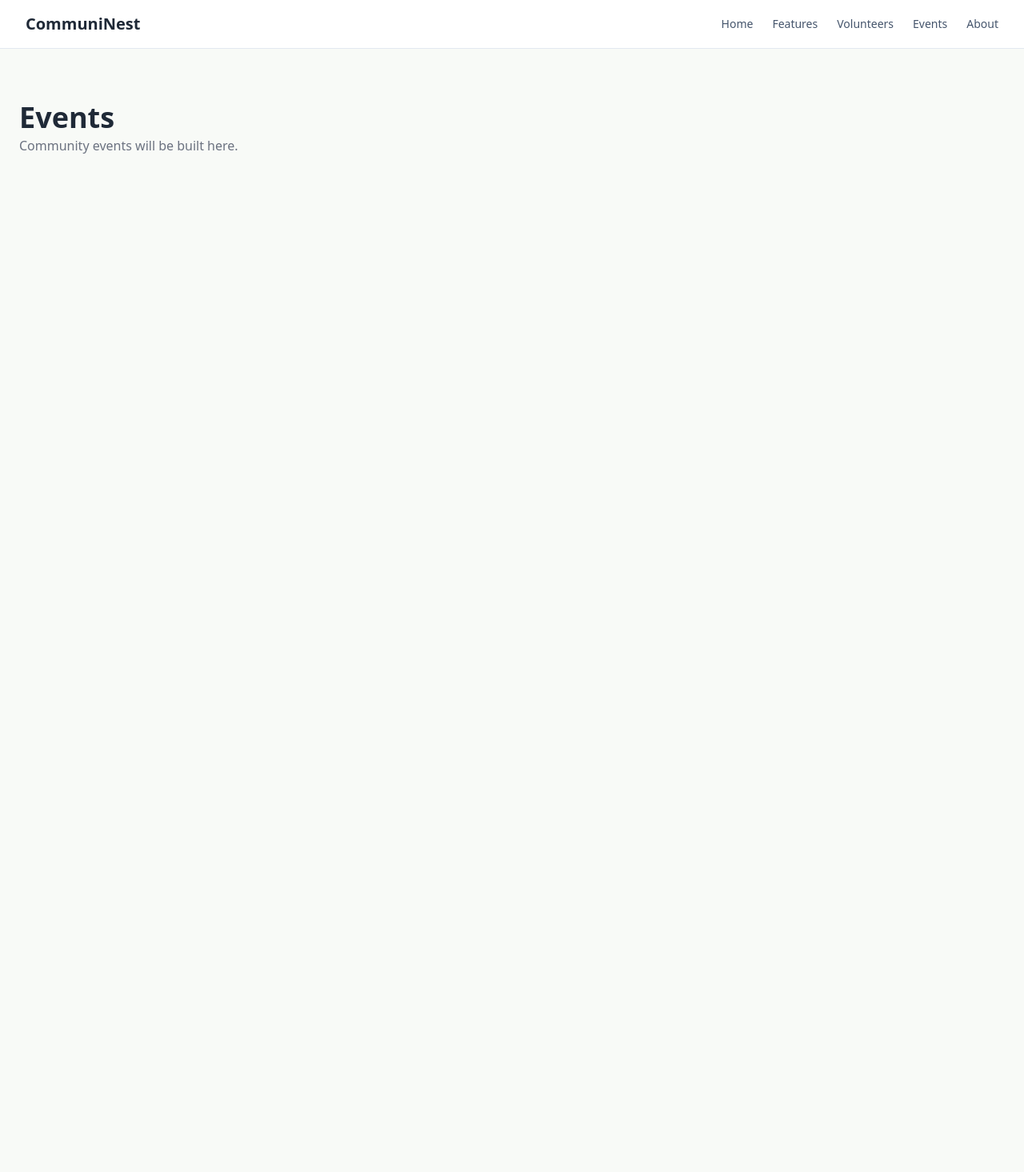
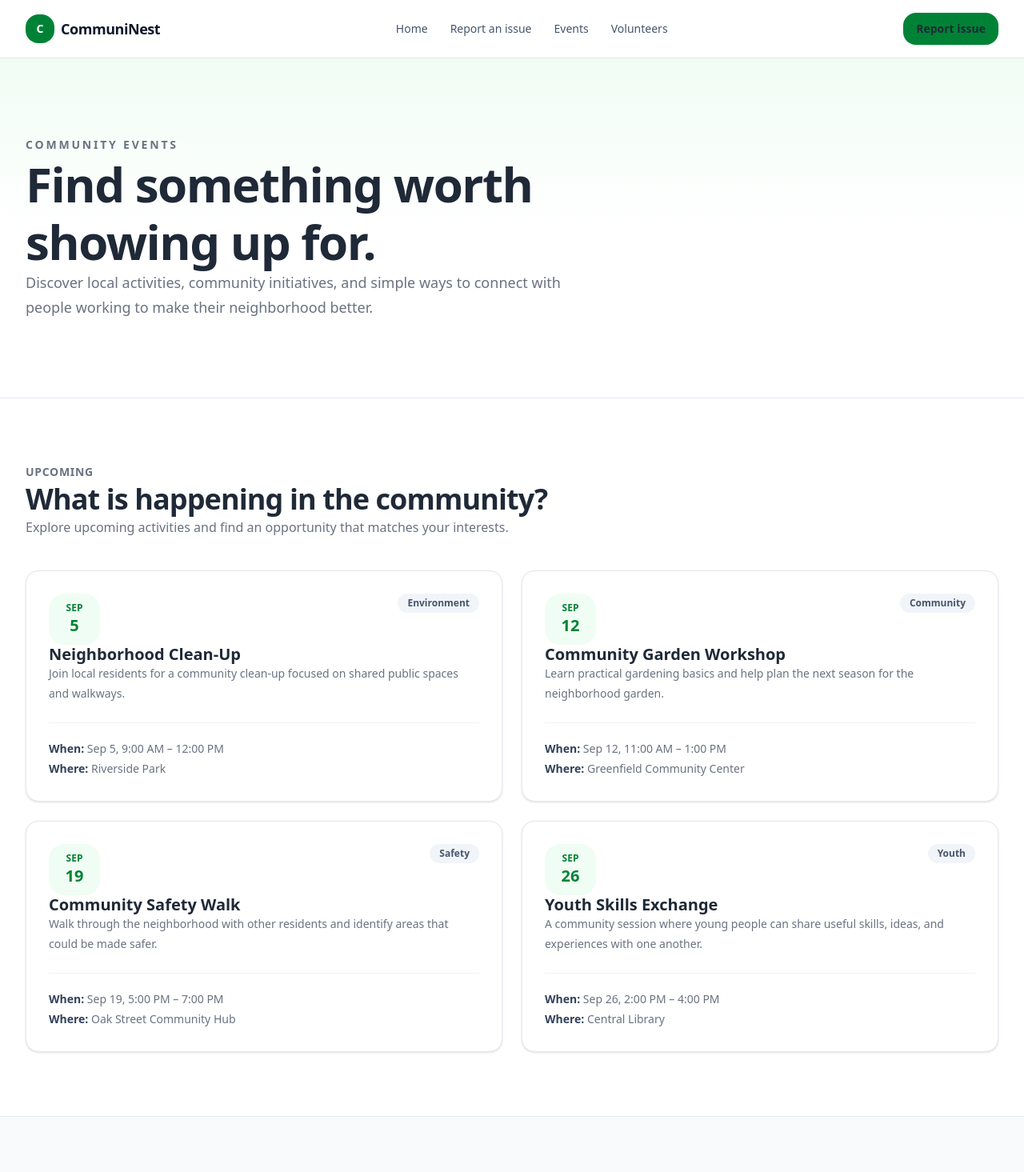
Before and after one commit to abdullahcodes-dev/FlyrankFrontendCapstone, a Next.js app: page /events in a window 1280 px wide. Shown: the top 1465 px of the page at 80% size. Before the commit the page ends 800 px from the top, so only its background shows below. Built offline with nearby package versions, Linux system fonts and the light colour scheme.

Commit message:
feat: complete events section and fix duplicate navbar

```diff
--- a/app/events/page.tsx
+++ b/app/events/page.tsx
@@ -1,10 +1,160 @@
+const events = [
+  {
+    date: "Sep 5",
+    time: "9:00 AM – 12:00 PM",
+    category: "Environment",
+    title: "Neighborhood Clean-Up",
+    location: "Riverside Park",
+    description:
+      "Join local residents for a community clean-up focused on shared public spaces and walkways.",
+  },
+  {
+    date: "Sep 12",
+    time: "11:00 AM – 1:00 PM",
+    category: "Community",
+    title: "Community Garden Workshop",
+    location: "Greenfield Community Center",
+    description:
+      "Learn practical gardening basics and help plan the next season for the neighborhood garden.",
+  },
+  {
+    date: "Sep 19",
+    time: "5:00 PM – 7:00 PM",
+    category: "Safety",
+    title: "Community Safety Walk",
+    location: "Oak Street Community Hub",
+    description:
+      "Walk through the neighborhood with other residents and identify areas that could be made safer.",
+  },
+  {
+    date: "Sep 26",
+    time: "2:00 PM – 4:00 PM",
+    category: "Youth",
+    title: "Youth Skills Exchange",
+    location: "Central Library",
+    description:
+      "A community session where young people can share useful skills, ideas, and experiences with one another.",
+  },
+];
+
 export default function EventsPage() {
   return (
-    <main className="px-6 py-16">
-      <h1 className="text-4xl font-bold">Events</h1>
-      <p className="mt-4 text-slate-600">
-        Community events will be built here.
-      </p>
+    <main className="min-h-screen bg-white text-slate-900">
+      {/* Hero */}
+      <section className="border-b border-slate-200 bg-gradient-to-b from-green-50 via-white to-white">
+        <div className="mx-auto max-w-7xl px-6 py-20 sm:py-24 lg:px-8">
+          <div className="max-w-3xl">
+            <p className="text-sm font-semibold uppercase tracking-[0.2em] text-green-700">
+              Community events
+            </p>
+
+            <h1 className="mt-5 text-4xl font-bold tracking-tight text-slate-900 sm:text-6xl">
+              Find something worth showing up for.
+            </h1>
+
+            <p className="mt-6 max-w-2xl text-lg leading-8 text-slate-600">
+              Discover local activities, community initiatives, and simple
+              ways to connect with people working to make their neighborhood
+              better.
+            </p>
+          </div>
+        </div>
+      </section>
+
+      {/* Events */}
+      <section
+        aria-labelledby="upcoming-events"
+        className="mx-auto max-w-7xl px-6 py-20 lg:px-8"
+      >
+        <div className="max-w-2xl">
+          <p className="text-sm font-semibold uppercase tracking-wider text-green-700">
+            Upcoming
+          </p>
+
+          <h2
+            id="upcoming-events"
+            className="mt-2 text-3xl font-bold tracking-tight text-slate-900 sm:text-4xl"
+          >
+            What is happening in the community?
+          </h2>
+
+          <p className="mt-4 leading-7 text-slate-600">
+            Explore upcoming activities and find an opportunity that matches
+            your interests.
+          </p>
+        </div>
+
+        <div className="mt-10 grid gap-6 md:grid-cols-2">
+          {events.map((event) => (
+            <article
+              key={event.title}
+              className="rounded-2xl border border-slate-200 bg-white p-7 shadow-sm transition hover:-translate-y-1 hover:border-green-200 hover:shadow-md"
+            >
+              <div className="flex items-start justify-between gap-4">
+                <div className="flex h-16 w-16 shrink-0 flex-col items-center justify-center rounded-xl bg-green-50 text-green-700">
+                  <span className="text-xs font-semibold uppercase">
+                    {event.date.split(" ")[0]}
+                  </span>
+                  <span className="text-xl font-bold">
+                    {event.date.split(" ")[1]}
+                  </span>
+                </div>
+
+                <span className="rounded-full bg-slate-100 px-3 py-1 text-xs font-semibold text-slate-600">
+                  {event.category}
+                </span>
+              </div>
+
+              <h3 className="mt-6 text-xl font-semibold text-slate-900">
+                {event.title}
+              </h3>
+
+              <p className="mt-3 text-sm leading-6 text-slate-600">
+                {event.description}
+              </p>
+
+              <div className="mt-6 space-y-2 border-t border-slate-100 pt-5 text-sm text-slate-500">
+                <p>
+                  <span className="font-semibold text-slate-700">When:</span>{" "}
+                  {event.date}, {event.time}
+                </p>
+
+                <p>
+                  <span className="font-semibold text-slate-700">
+                    Where:
+                  </span>{" "}
+                  {event.location}
+                </p>
+              </div>
+            </article>
+          ))}
+        </div>
+      </section>
+
+      {/* CTA */}
+      <section className="border-y border-slate-200 bg-slate-50">
+        <div className="mx-auto max-w-4xl px-6 py-16 text-center lg:px-8">
+          <p className="text-sm font-semibold uppercase tracking-wider text-green-700">
+            Get involved
+          </p>
+
+          <h2 className="mt-2 text-3xl font-bold tracking-tight text-slate-900">
+            Want to contribute beyond attending?
+          </h2>
+
+          <p className="mx-auto mt-4 max-w-2xl leading-7 text-slate-600">
+            Community events are one way to make a difference. You can also
+            share your time and skills by exploring volunteer opportunities.
+          </p>
+
+          <a
+            href="/volunteers"
+            className="mt-7 inline-flex rounded-lg bg-green-700 px-5 py-3 text-sm font-semibold text-white shadow-sm hover:bg-green-800"
+          >
+            Explore volunteering →
+          </a>
+        </div>
+      </section>
     </main>
   );
 }
--- a/app/layout.tsx
+++ b/app/layout.tsx
@@ -26,49 +26,48 @@ export default function RootLayout({
 }>) {
   return (
     <html lang="en">
-      <body className={`${inter.variable} ${spaceGrotesk.variable} antialiased`}>
+      <body
+        className={`${inter.variable} ${spaceGrotesk.variable} antialiased`}
+      >
         <header className="border-b border-slate-200 bg-white">
-          <nav className="mx-auto flex w-full max-w-7xl items-center justify-between px-4 py-4 sm:px-6 lg:px-8">
-            <Link
-              href="/"
-              className="shrink-0 text-xl font-bold text-slate-900"
-            >
-              CommuniNest
+          <nav
+            aria-label="Main navigation"
+            className="mx-auto flex max-w-7xl items-center justify-between px-6 py-4 lg:px-8"
+          >
+            <Link href="/" className="flex items-center gap-2">
+              <span className="flex h-9 w-9 items-center justify-center rounded-lg bg-green-700 text-sm font-bold text-white">
+                C
+              </span>
+
+              <span className="text-lg font-bold tracking-tight text-slate-900">
+                CommuniNest
+              </span>
             </Link>
 
-            <div className="flex flex-wrap items-center justify-end gap-x-4 gap-y-2 text-sm font-medium text-slate-600 sm:gap-x-6">
-              <Link href="/" className="transition-colors hover:text-green-700">
+            <div className="hidden items-center gap-7 text-sm font-medium text-slate-600 sm:flex">
+              <Link href="/" className="hover:text-green-700">
                 Home
               </Link>
 
-              <Link
-                href="/features"
-                className="transition-colors hover:text-green-700"
-              >
-                Features
+              <Link href="/report" className="hover:text-green-700">
+                Report an issue
               </Link>
 
-              <Link
-                href="/volunteers"
-                className="transition-colors hover:text-green-700"
-              >
-                Volunteers
-              </Link>
-
-              <Link
-                href="/events"
-                className="transition-colors hover:text-green-700"
-              >
+              <Link href="/events" className="hover:text-green-700">
                 Events
               </Link>
 
-              <Link
-                href="/about"
-                className="transition-colors hover:text-green-700"
-              >
-                About
+              <Link href="/volunteers" className="hover:text-green-700">
+                Volunteers
               </Link>
             </div>
+
+            <Link
+              href="/report"
+              className="rounded-lg bg-green-700 px-4 py-2.5 text-sm font-semibold text-white shadow-sm hover:bg-green-800"
+            >
+              Report issue
+            </Link>
           </nav>
         </header>
 
--- a/app/page.tsx
+++ b/app/page.tsx
@@ -36,45 +36,6 @@ const quickActions = [
 export default function HomePage() {
   return (
     <main className="min-h-screen bg-white text-slate-900">
-      {/* Navigation */}
-      <header className="border-b border-slate-200 bg-white">
-        <nav
-          aria-label="Main navigation"
-          className="mx-auto flex max-w-7xl items-center justify-between px-6 py-4 lg:px-8"
-        >
-          <Link href="/" className="flex items-center gap-2">
-            <span className="flex h-9 w-9 items-center justify-center rounded-lg bg-green-700 text-sm font-bold text-white">
-              C
-            </span>
-            <span className="text-lg font-bold tracking-tight">
-              CommuniNest
-            </span>
-          </Link>
-
-          <div className="hidden items-center gap-7 text-sm font-medium text-slate-600 sm:flex">
-            <Link href="/" className="text-green-700">
-              Home
-            </Link>
-            <Link href="/report" className="hover:text-green-700">
-              Report an issue
-            </Link>
-            <Link href="/events" className="hover:text-green-700">
-              Events
-            </Link>
-            <Link href="/volunteers" className="hover:text-green-700">
-              Volunteers
-            </Link>
-          </div>
-
-          <Link
-            href="/report"
-            className="rounded-lg bg-green-700 px-4 py-2.5 text-sm font-semibold text-white shadow-sm hover:bg-green-800"
-          >
-            Report issue
-          </Link>
-        </nav>
-      </header>
-
       {/* Hero */}
       <section className="border-b border-slate-200 bg-gradient-to-b from-green-50 via-white to-white">
         <div className="mx-auto max-w-7xl px-6 py-20 sm:py-28 lg:px-8">
@@ -198,9 +159,11 @@ export default function HomePage() {
               <div className="flex h-10 w-10 items-center justify-center rounded-full bg-green-700 text-sm font-bold text-white">
                 1
               </div>
+
               <h3 className="mt-5 text-lg font-semibold">
                 Tell us what is happening
               </h3>
+
               <p className="mt-2 text-sm leading-6 text-slate-600">
                 Describe a local issue in your own words. No complicated forms
                 or technical knowledge required.
@@ -211,9 +174,11 @@ export default function HomePage() {
               <div className="flex h-10 w-10 items-center justify-center rounded-full bg-green-700 text-sm font-bold text-white">
                 2
               </div>
+
               <h3 className="mt-5 text-lg font-semibold">
                 Understand the issue
               </h3>
+
               <p className="mt-2 text-sm leading-6 text-slate-600">
                 CommuniNest uses AI to categorize the issue, estimate urgency,
                 and suggest practical next steps.
@@ -224,9 +189,11 @@ export default function HomePage() {
               <div className="flex h-10 w-10 items-center justify-center rounded-full bg-green-700 text-sm font-bold text-white">
                 3
               </div>
+
               <h3 className="mt-5 text-lg font-semibold">
                 Take meaningful action
               </h3>
+
               <p className="mt-2 text-sm leading-6 text-slate-600">
                 Use the guidance to decide what to do next and get involved in
                 improving your community.
@@ -309,9 +276,11 @@ export default function HomePage() {
             <Link href="/report" className="hover:text-green-700">
               Report
             </Link>
+
             <Link href="/events" className="hover:text-green-700">
               Events
             </Link>
+
             <Link href="/volunteers" className="hover:text-green-700">
               Volunteers
             </Link>
```
